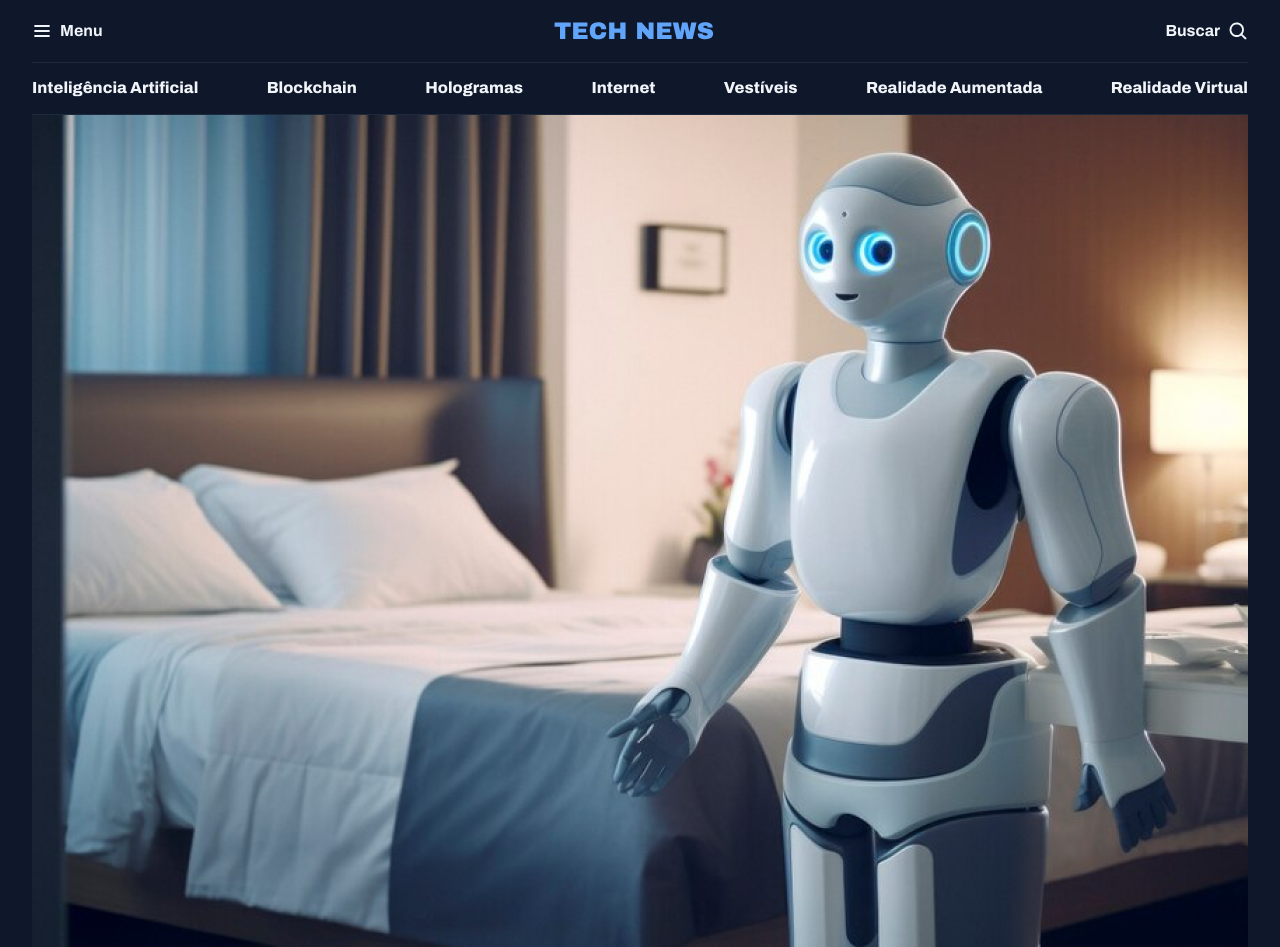
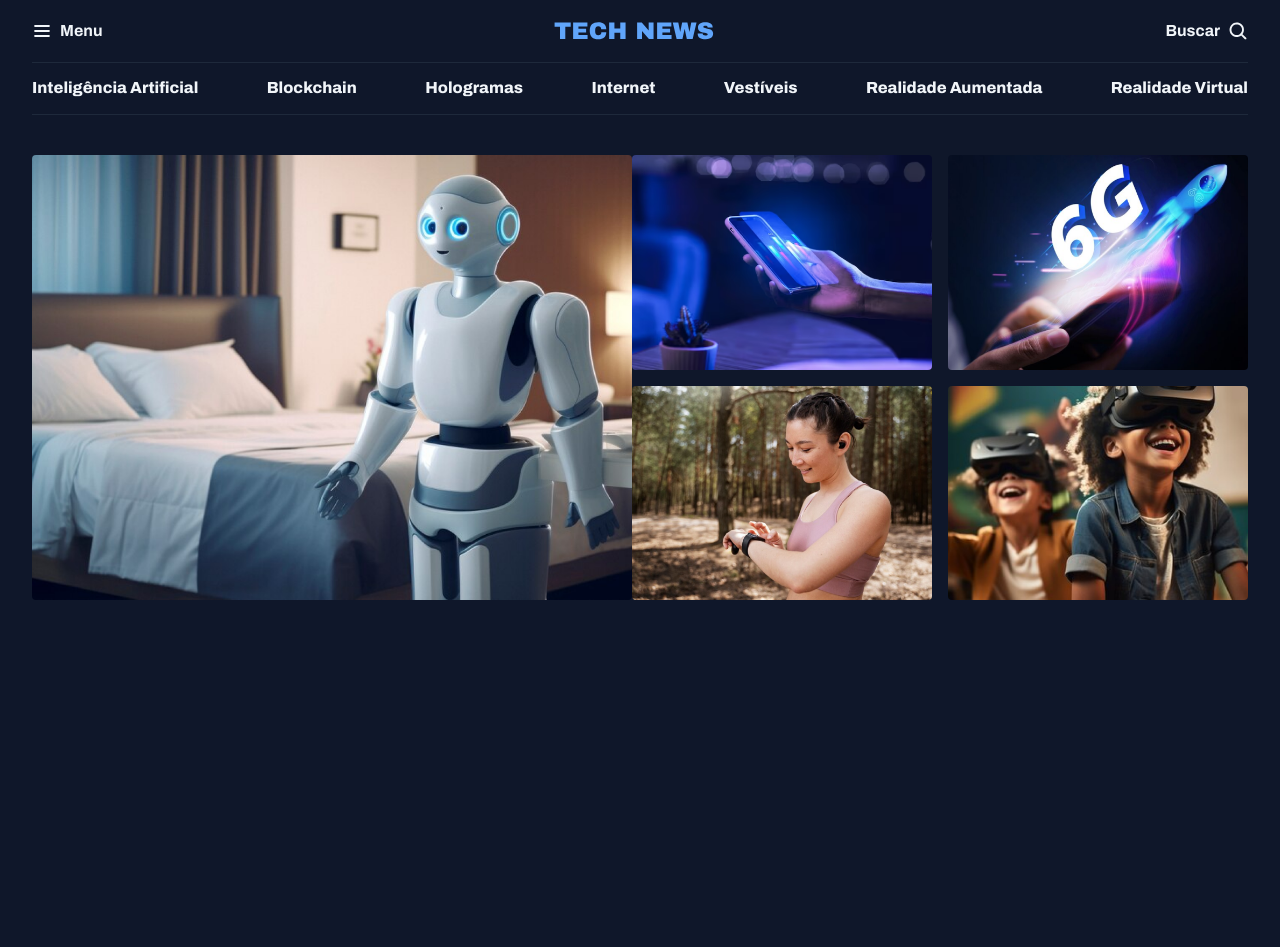
Before and after one commit to alexlael/estudo-fullstack, a plain HTML site: page HTML5 + CSS3_Rocketseat/projeto03/index.html in a window 1280 px wide. Shown: the top 947 px of the page. After the commit the page ends 800 px from the top, so only its background shows below. Drawn offline with Linux system fonts and the light colour scheme.

Commit message:
configurando grid dos destaques

```diff
--- a/HTML5 + CSS3_Rocketseat/projeto03/index.html
+++ b/HTML5 + CSS3_Rocketseat/projeto03/index.html
@@ -30,14 +30,14 @@
       </nav>
     </header>
     <main class="grid container">
-      <section id="featured" class="grid-flow-col">
-      <div>
-        <img src="assets/Image 01.png" alt="" />
-      </div>
-      <div><img src="assets/Image 02.png" alt="" /></div>
-      <div><img src="assets/Image 03.png" alt="" /></div>
-      <div><img src="assets/Image 04.png" alt="" /></div>
-      <div><img src="assets/Image 05.png" alt="" /></div>
+      <section id="featured" class="grid grid-flow-col">
+        <div><img src="assets/Image 01.png" alt="" /></div>
+        <div class="grid grid-cols-2 gap-16">
+          <div><img src="assets/Image 02.png" alt="" /></div>
+          <div><img src="assets/Image 03.png" alt="" /></div>
+          <div><img src="assets/Image 04.png" alt="" /></div>
+          <div><img src="assets/Image 05.png" alt="" /></div>
+        </div>
       </section>
     </main>
   </body>
--- a/HTML5 + CSS3_Rocketseat/projeto03/style/global.css
+++ b/HTML5 + CSS3_Rocketseat/projeto03/style/global.css
@@ -43,7 +43,7 @@ h3 {
   font: inherit;
 }
 
-image {
+img {
   max-width: 100%;
 }
 
@@ -52,3 +52,8 @@ image {
   padding-inline: 32px;
   margin-inline: auto;
 }
+
+
+main{
+  margin-top: 40px;
+}
--- a/HTML5 + CSS3_Rocketseat/projeto03/style/index.css
+++ b/HTML5 + CSS3_Rocketseat/projeto03/style/index.css
@@ -1,4 +1,4 @@
 @import url(global.css);
+@import url(utility.css);
 @import url(header.css);
-@import url(main.css);
-@import url(utility.css);
+@import url(sections.css);
--- a/HTML5 + CSS3_Rocketseat/projeto03/style/main.css
+++ /dev/null
@@ -1,5 +0,0 @@
-.gridzin {
-  grid-template-areas:
-    "#1" "#2" "#3"
-    "#1" "#4" "#5";
-}
--- /dev/null
+++ b/HTML5 + CSS3_Rocketseat/projeto03/style/sections.css
@@ -0,0 +1,7 @@
+#featured{
+    img{
+        height: 100%;
+        object-fit: cover;
+        border-radius: 4px;
+    }
+}
--- a/HTML5 + CSS3_Rocketseat/projeto03/style/utility.css
+++ b/HTML5 + CSS3_Rocketseat/projeto03/style/utility.css
@@ -1,8 +1,16 @@
 /* Utility-first CSS */
 .grid {
-    display: grid;
-  }
+  display: grid;
+}
 
-  .grid-flow-col {
-    grid-auto-flow: column;
-  }
+.grid-flow-col {
+  grid-auto-flow: column;
+}
+
+.grid-cols-2 {
+  grid-template-columns: 1fr 1fr;
+}
+
+.gap-16 {
+  gap: 16px;
+}
```
